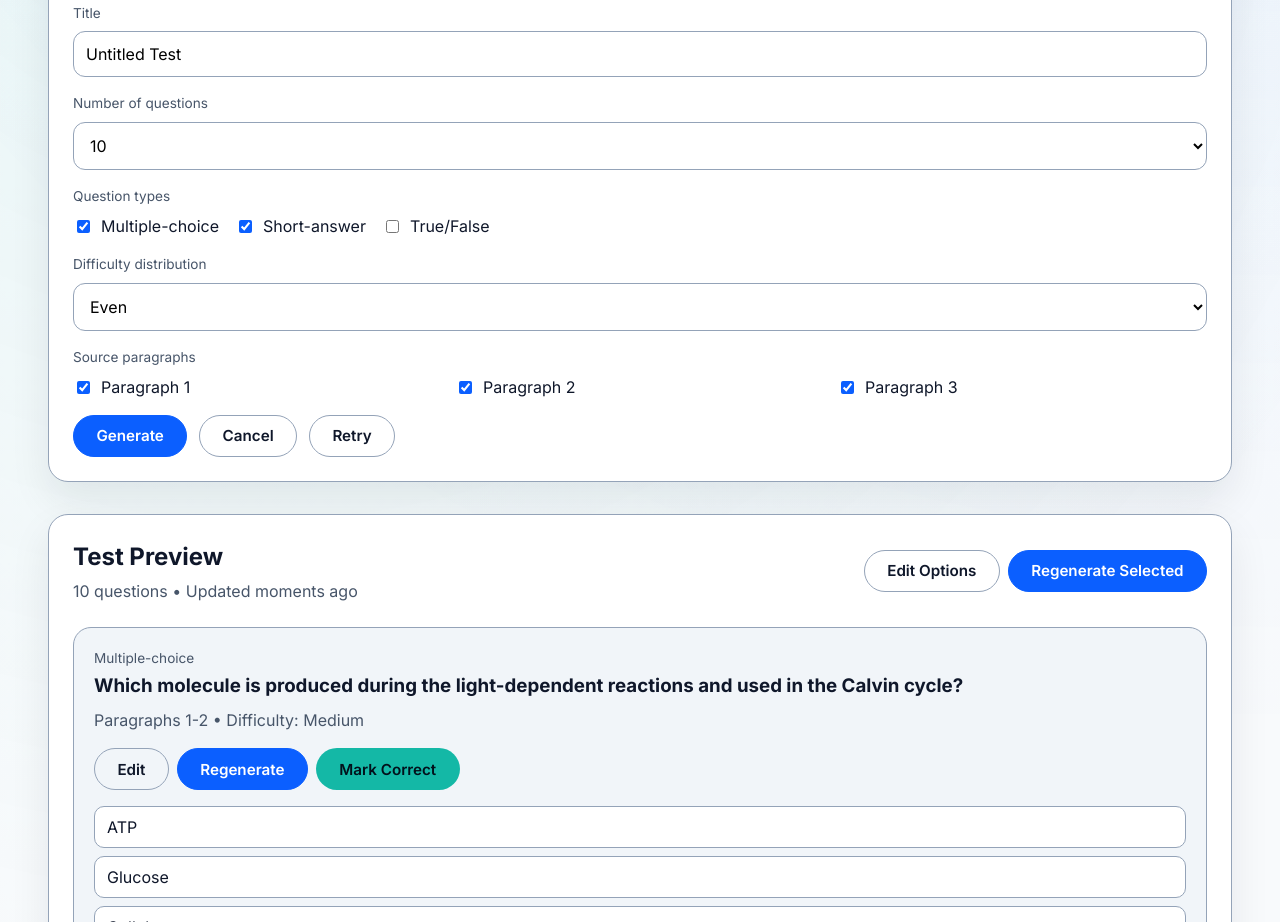
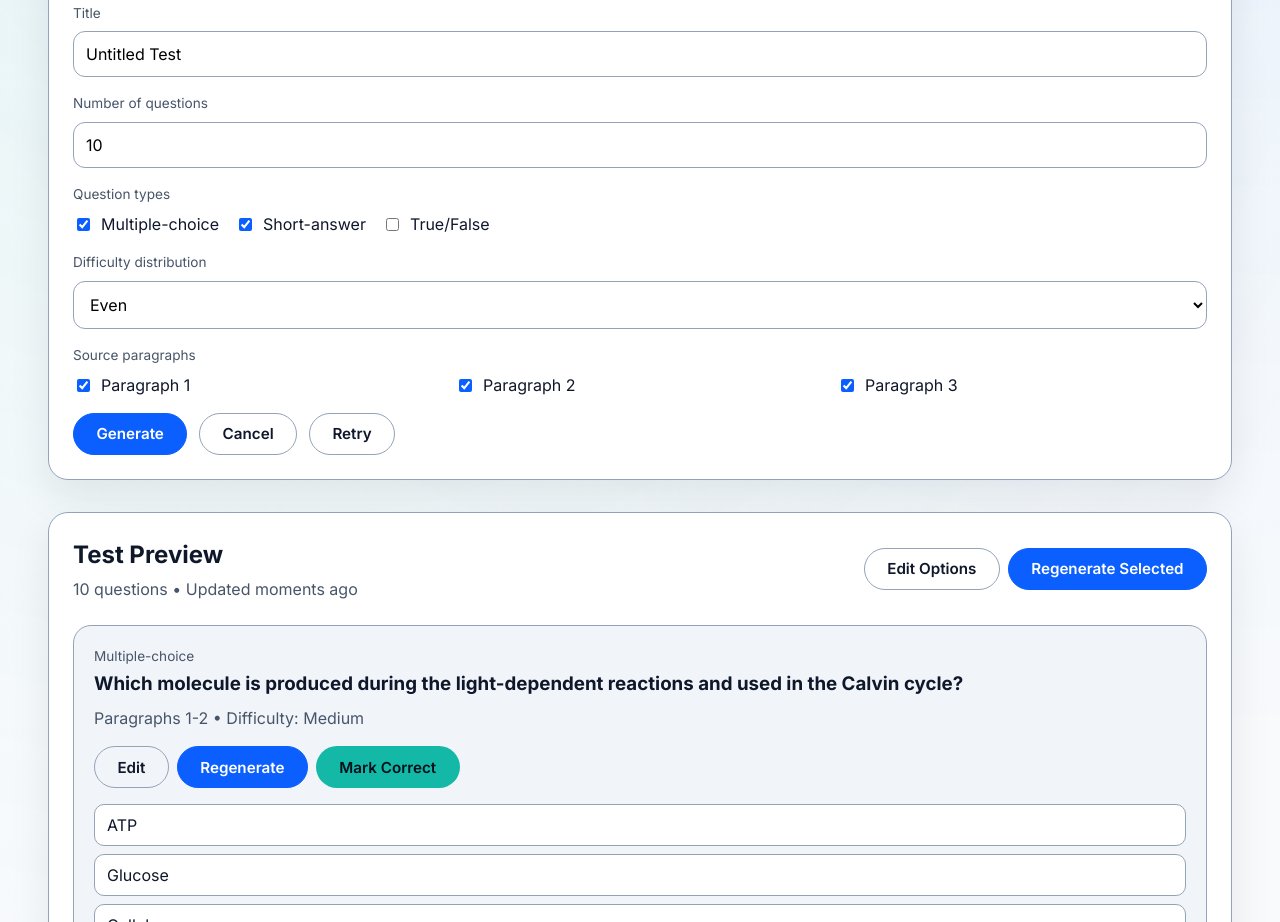
Before and after one commit to shahd803/EduAssist, a Next.js app: page / in a window 1280 px wide. Shown: the part 1000-1922 px from the top of the page. Built offline with nearby package versions, Linux system fonts and the light colour scheme.

Commit message:
added ability to generate custom number of questions

```diff
--- a/src/components/GenerateTestPanel.jsx
+++ b/src/components/GenerateTestPanel.jsx
@@ -15,11 +15,7 @@ function GenerateTestPanel() {
         </label>
         <label className="field">
           <span className="label">Number of questions</span>
-          <select defaultValue="10">
-            <option>5</option>
-            <option>10</option>
-            <option>15</option>
-          </select>
+          <input type="number" min="1" max="100" step="1" defaultValue="10" />
         </label>
         <div className="field">
           <span className="label">Question types</span>
```
